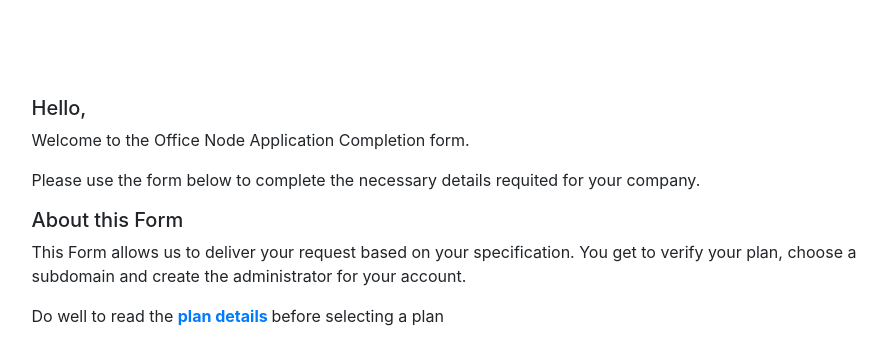
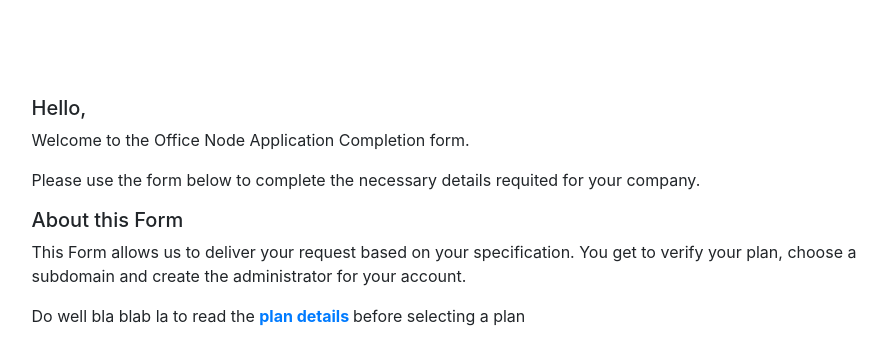
Before and after one commit to slimprepdevops/git-challenge, a plain HTML site: page index.html in a window 1280 px wide. Shown: the whole page, without its empty margins (161-1048 px from the left). Drawn offline with nearby package versions, Linux system fonts and the light colour scheme.

Commit message:
Update index.html

```diff
--- a/index.html
+++ b/index.html
@@ -25,7 +25,7 @@
 
                 <h5>About this Form</h5>
                 <p>This Form allows us to deliver your request based on your specification. You get to verify your plan, choose a subdomain and create the administrator for your account. </p>
-                <p>Do well to read the <a href="#"><b>plan details </b></a> before selecting a plan</p>
+                <p>Do well bla blab la to read the <a href="#"><b>plan details </b></a> before selecting a plan</p>
             </div>
         </div>
 
```
